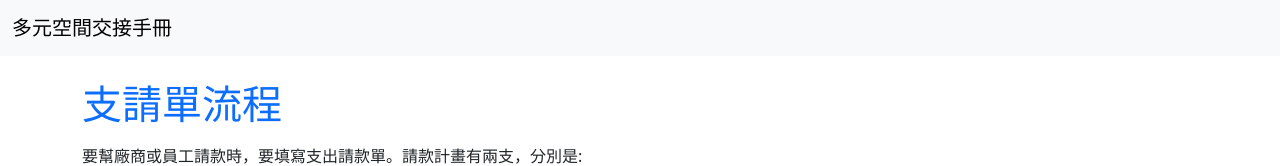
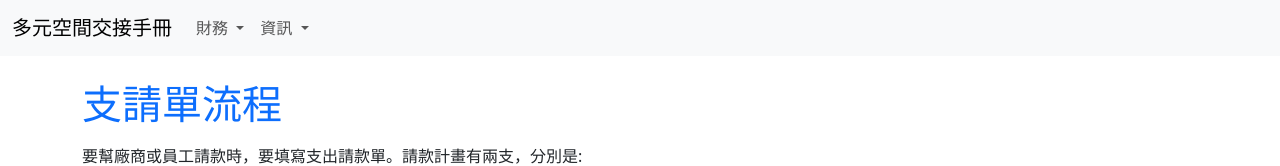
Before and after one commit to giftshopmwr/textbook, a plain HTML site: page Invoice.html in a window 1280 px wide. Shown: the top 166 px of the page. Drawn offline with nearby package versions, Linux system fonts and the light colour scheme; the site is published under a folder, as on GitHub Pages, so addresses that start at the root find nothing.

Commit message:
js 路徑更新

```diff
--- a/Invoice.html
+++ b/Invoice.html
@@ -41,6 +41,6 @@
 
 
   <script src="https://cdn.jsdelivr.net/npm/bootstrap@5.3.3/dist/js/bootstrap.bundle.min.js" integrity="sha384-YvpcrYf0tY3lHB60NNkmXc5s9fDVZLESaAA55NDzOxhy9GkcIdslK1eN7N6jIeHz" crossorigin="anonymous"></script>
-  <script src="/script.js"></script>
+  <script src="./script.js"></script>
 </body>
 </html>
--- a/script.js
+++ b/script.js
@@ -1,5 +1,4 @@
 const navbar = document.querySelector('[data-navbar]');
-
 const navText = `
 <li class="nav-item dropdown">
   <a class="nav-link dropdown-toggle" href="#" role="button" data-bs-toggle="dropdown" aria-expanded="false">
```
Also changed, not shown: cashAdvance.html (+1 -1 lines), eip.html (+1 -1 lines), itemGet.html (+1 -1 lines), sap.html (+1 -1 lines), smallCash.html (+1 -1 lines).
